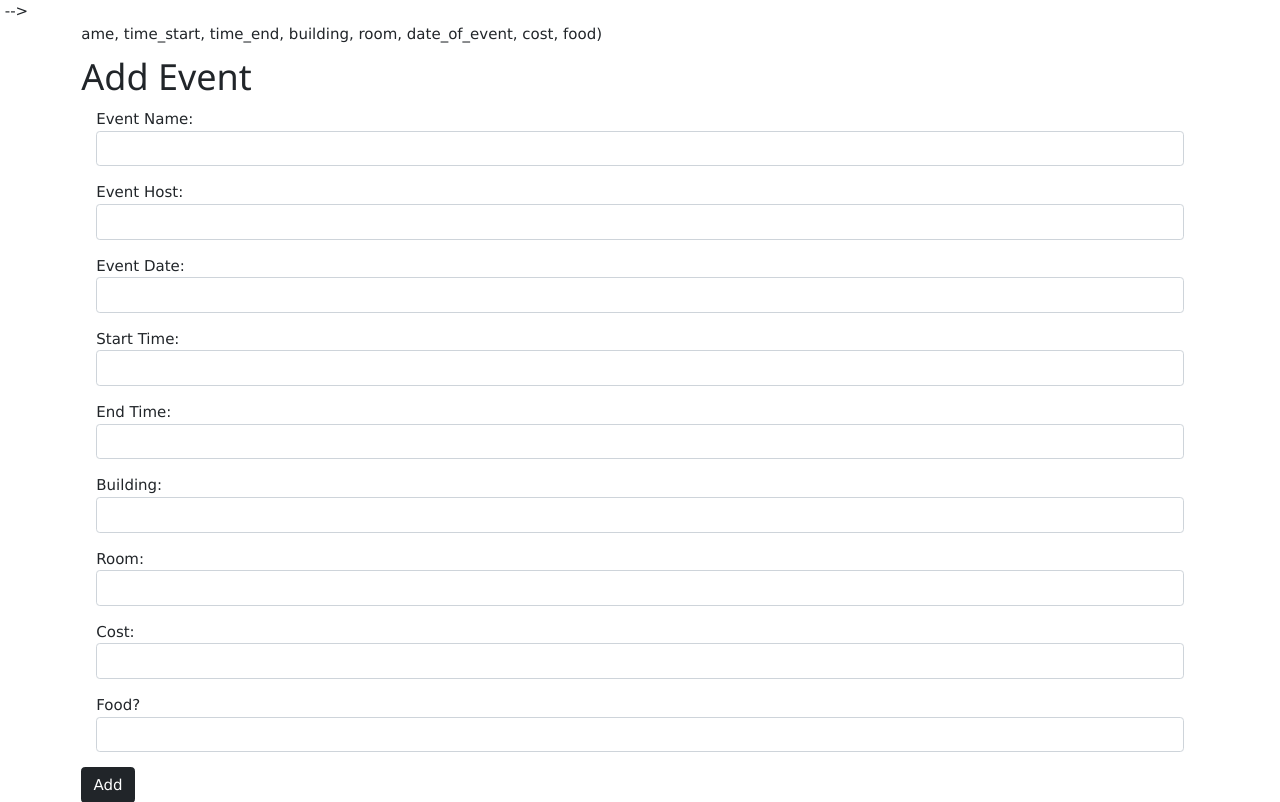
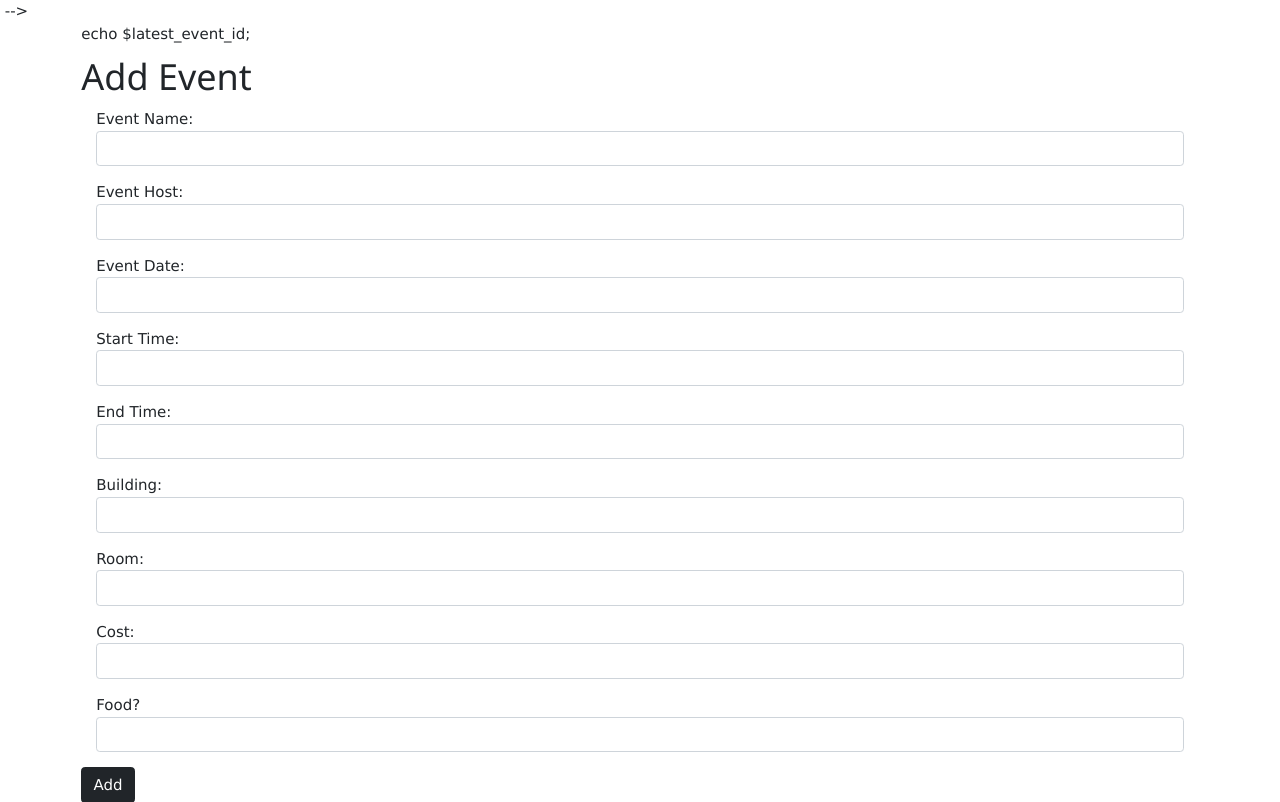
Before and after one commit to KellySchaefer625/databaseProject, a PHP site: page /addEventPage.php in a window 1280 px wide. Shown: the top 802 px of the page. Run offline with PHP 8.4, Linux system fonts and the light colour scheme; a stand-in replaces the project's code that opens the database connection.

Commit message:
Update addEventPage.php

```diff
--- a/addEventPage.php
+++ b/addEventPage.php
@@ -8,7 +8,6 @@
  if ($_SERVER['REQUEST_METHOD'] == 'POST') {
       if(!empty($_POST['btnAction']) && $_POST['btnAction'] == "Add") {
         $latest_event_id = getLatestEventId();
-        echo $latest_event_id;
         addToEvent_By_ID($_POST['name'], $_POST['time_start'], $_POST['time_end'], $_POST['building'], $_POST['room'], $_POST['date_of_event'], $_POST['cost'], $_POST['food']);
         addToHost($_POST['org_name'], $latest_event_id);
       }
@@ -19,7 +18,6 @@
 
 
 <!DOCTYPE html>
-
 <html lang="en" xmlns="http://www.w3.org/1999/xhtml">
 <head>
     <meta charset="UTF-8">
@@ -61,7 +59,7 @@
 <body>
 
 <div class="container">
-ame, time_start, time_end, building, room, date_of_event, cost, food)
+echo $latest_event_id;
 <h1>Add Event</h1>
 <form name="mainForm" action="addEventPage.php" method="post">
   <div class="row mb-3 mx-3">
```
